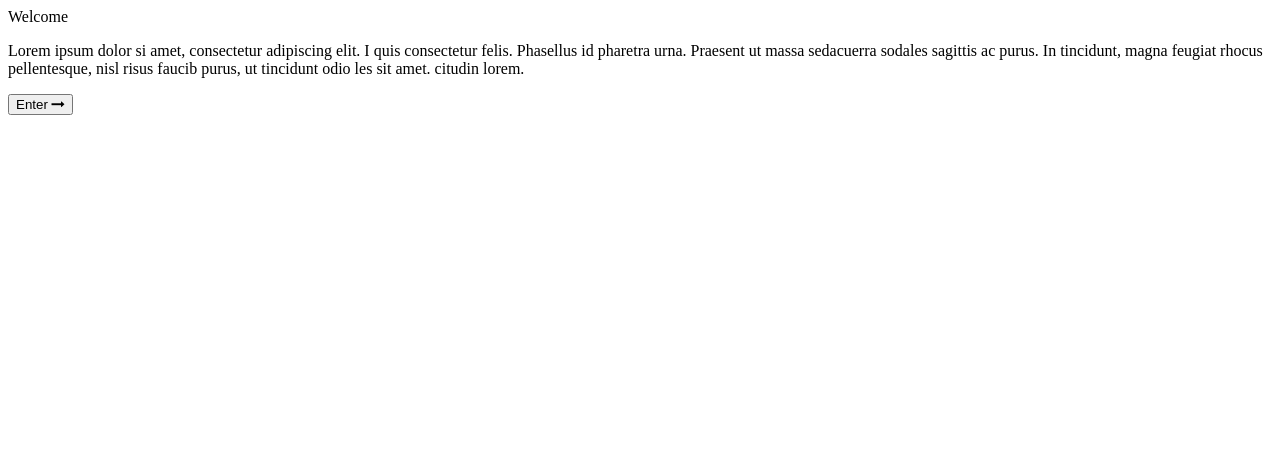
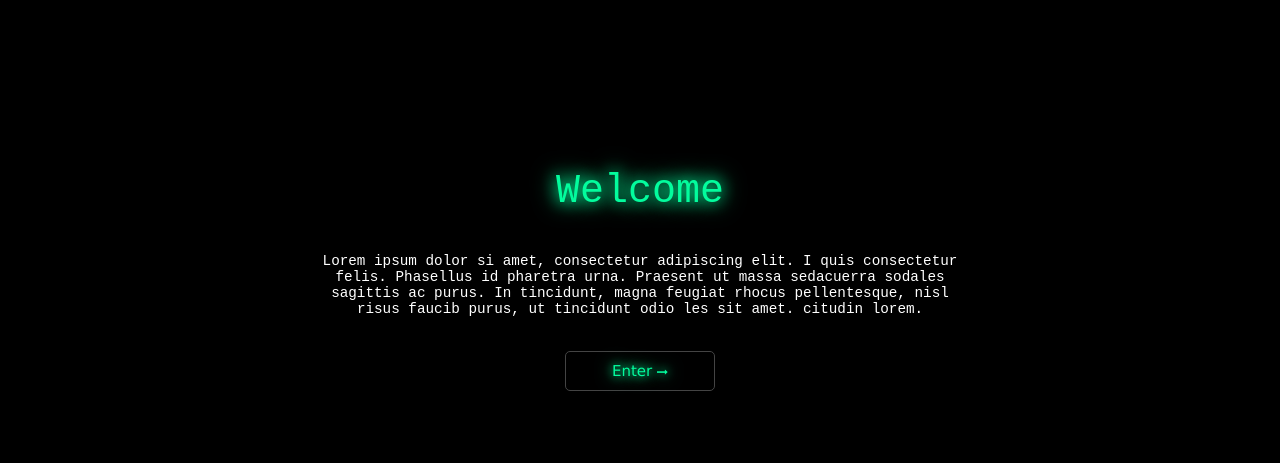
Before and after one commit to scuttler001/fy, a plain HTML site: page index.html in a window 1280 px wide. Drawn offline with Linux system fonts and the light colour scheme.

Commit message:
Update index.html

```diff
--- a/index.html
+++ b/index.html
@@ -1,7 +1,7 @@
 <html>
   <header>
     <title>Portfolio</title>
-    <link rel="sttylesheet" href="style.css">
+    <link rel="stylesheet" href="style.css">
     <link rel="stylesheet" href="path/to/font-awesome/css/font-awesome.min.css">
     <link rel="stylesheet" href="https://cdnjs.cloudflare.com/ajax/libs/font-awesome/4.7.0/css/font-awesome.min.css">
   </header>
```
